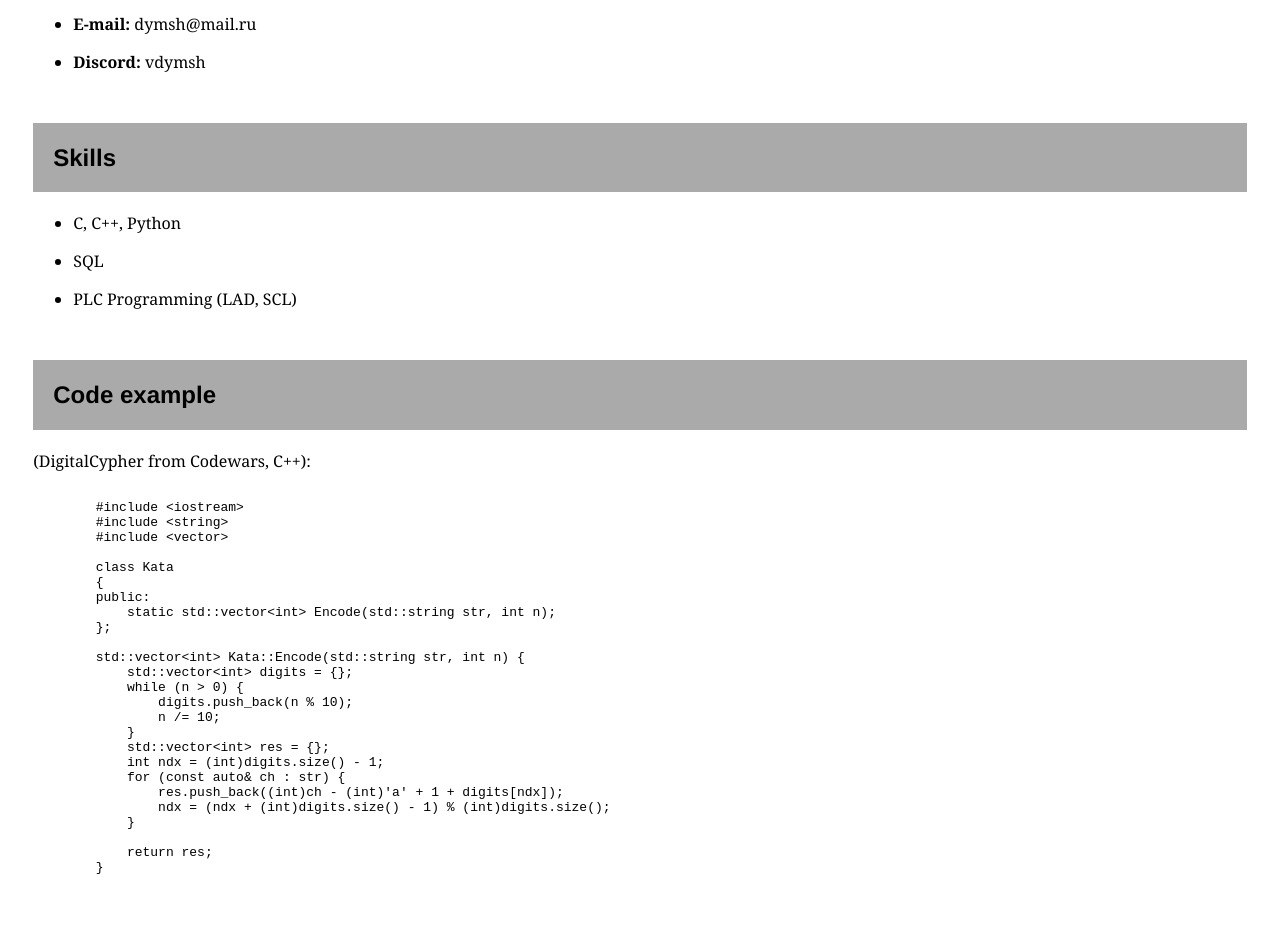
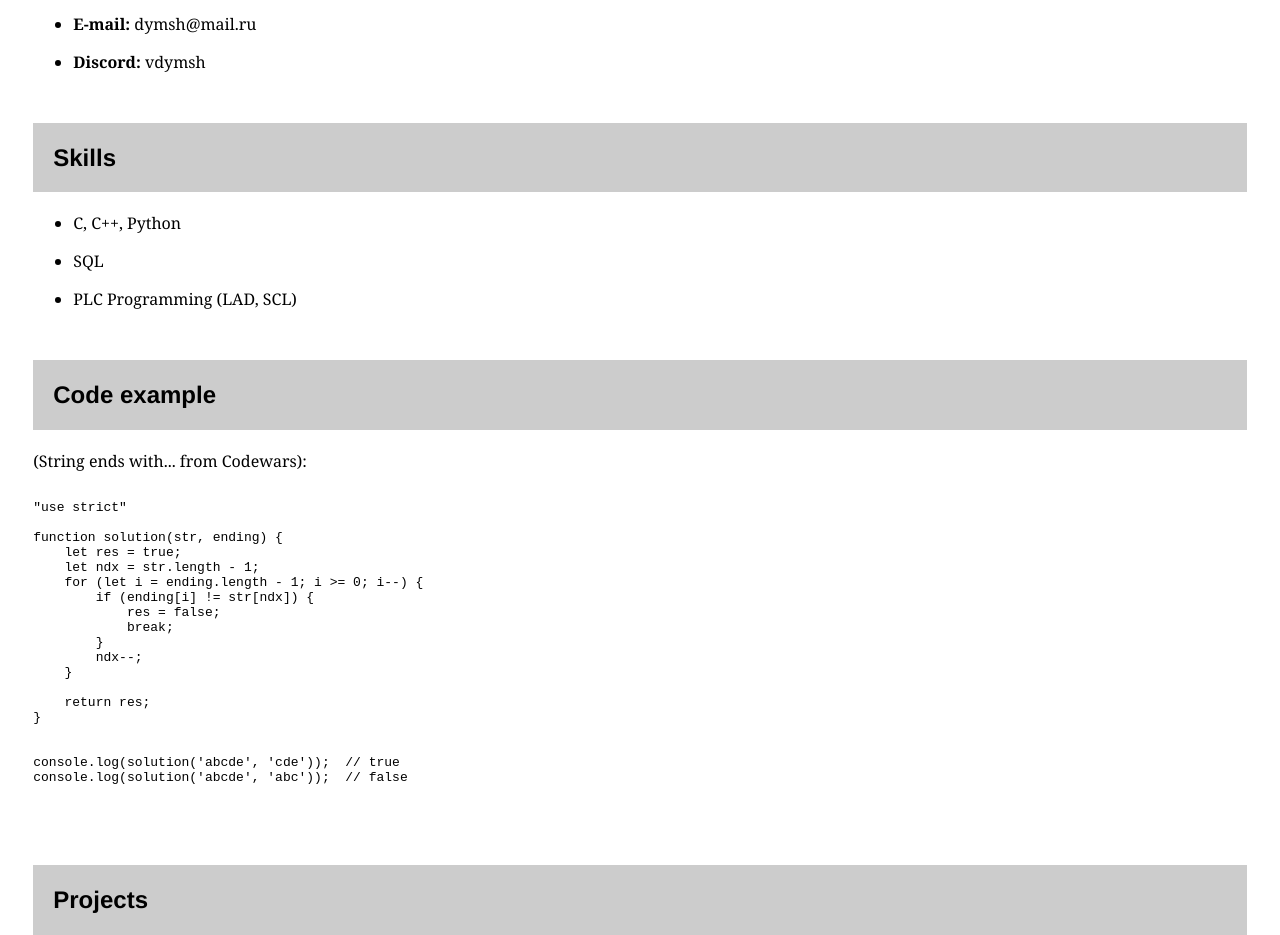
Before and after one commit to vdymsh/rsschool-cv, a plain HTML site: page index.html in a window 1280 px wide. Shown: the part 630-1565 px from the top of the page. Drawn offline with Linux system fonts and the light colour scheme.

Commit message:
refactor: code example changed

```diff
--- a/index.html
+++ b/index.html
@@ -67,34 +67,28 @@
             <div class="caption" id="code">
                 <h2>Code example</h2>
             </div>
-            (DigitalCypher from Codewars, C++):
+            (String ends with... from Codewars):
             <pre>
             <code>
-        #include &lt;iostream&gt;
-        #include &lt;string&gt;
-        #include &lt;vector&gt;
+"use strict"
 
-        class Kata
-        {
-        public:
-            static std::vector&lt;int&gt; Encode(std::string str, int n);
-        };
+function solution(str, ending) {
+    let res = true;
+    let ndx = str.length - 1;
+    for (let i = ending.length - 1; i >= 0; i--) {
+        if (ending[i] != str[ndx]) {
+            res = false;
+            break;
+        }
+        ndx--;
+    }
 
-        std::vector&lt;int&gt; Kata::Encode(std::string str, int n) {
-            std::vector&lt;int&gt; digits = {};
-            while (n &gt; 0) {
-                digits.push_back(n % 10);
-                n /= 10;
-            }
-            std::vector&lt;int&gt; res = {};
-            int ndx = (int)digits.size() - 1;
-            for (const auto& ch : str) {
-                res.push_back((int)ch - (int)'a' + 1 + digits[ndx]);
-                ndx = (ndx + (int)digits.size() - 1) % (int)digits.size();
-            }
+    return res;
+}
 
-            return res;
-        }
+
+console.log(solution('abcde', 'cde'));  // true
+console.log(solution('abcde', 'abc'));  // false
         </code>
         </pre>
 
--- /dev/null
+++ b/styles/body.css
@@ -0,0 +1,11 @@
+body {
+    /* Как прижать footer к низу страницы */
+    min-height: 100vh; /* минимальная высота body не может быть меньше высоты страницы */
+    margin: 0;
+    padding: 0;
+    display: flex;
+    flex-direction: column;
+    justify-content: space-between;
+    /* Цель достигнута, footer прижат к низу страницы. */
+    font-family: Georgia, "Times New Roman", serif;
+  }
--- a/styles/style.css
+++ b/styles/style.css
@@ -24,7 +24,7 @@
   }
 
   .nav {
-    background-color: #aaaaaa;
+    background-color: #cccccc;
   }
 
   .nav-list {
@@ -67,7 +67,7 @@
 
 
       color: #000000;
-      background-color: #aaaaaa;
+      background-color: #cccccc;
   }
 
   li {
@@ -80,5 +80,5 @@
       grid-template-columns: repeat(3, 45%);
       align-items: center;
       padding: 20px 60px 20px 60px;
-      background-color: #aaaaaa;
+      background-color: #cccccc;
   }
```
Also changed, not shown: 1 other file.
